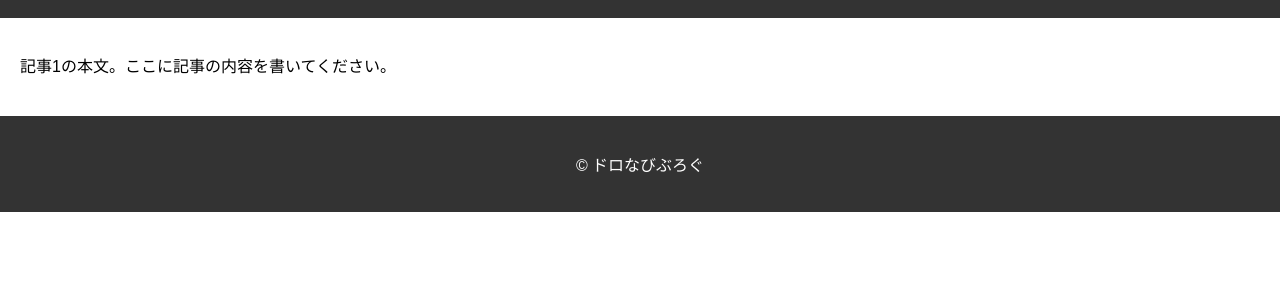
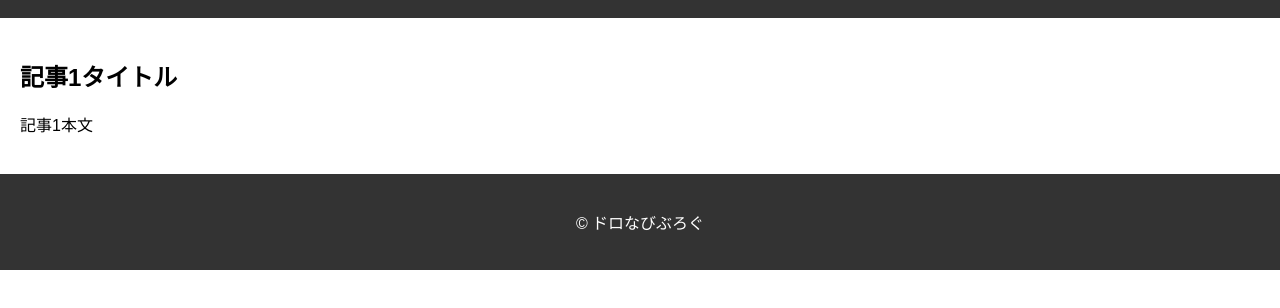
Before and after one commit to rankingrank2/homepage, a plain HTML site: page articles/article1.html in a window 1280 px wide. Shown: the part 86-394 px from the top of the page. Drawn offline with Linux system fonts and the light colour scheme; files that its build step writes are made by us from their sources.

Commit message:
Update article1.html

```diff
--- a/articles/article1.html
+++ b/articles/article1.html
@@ -16,7 +16,8 @@
 
   <main>
     <article>
-      <p>記事1の本文。ここに記事の内容を書いてください。</p>
+      <h2>記事1タイトル</h2>
+      <p>記事1本文</p>
     </article>
   </main>
 
```
